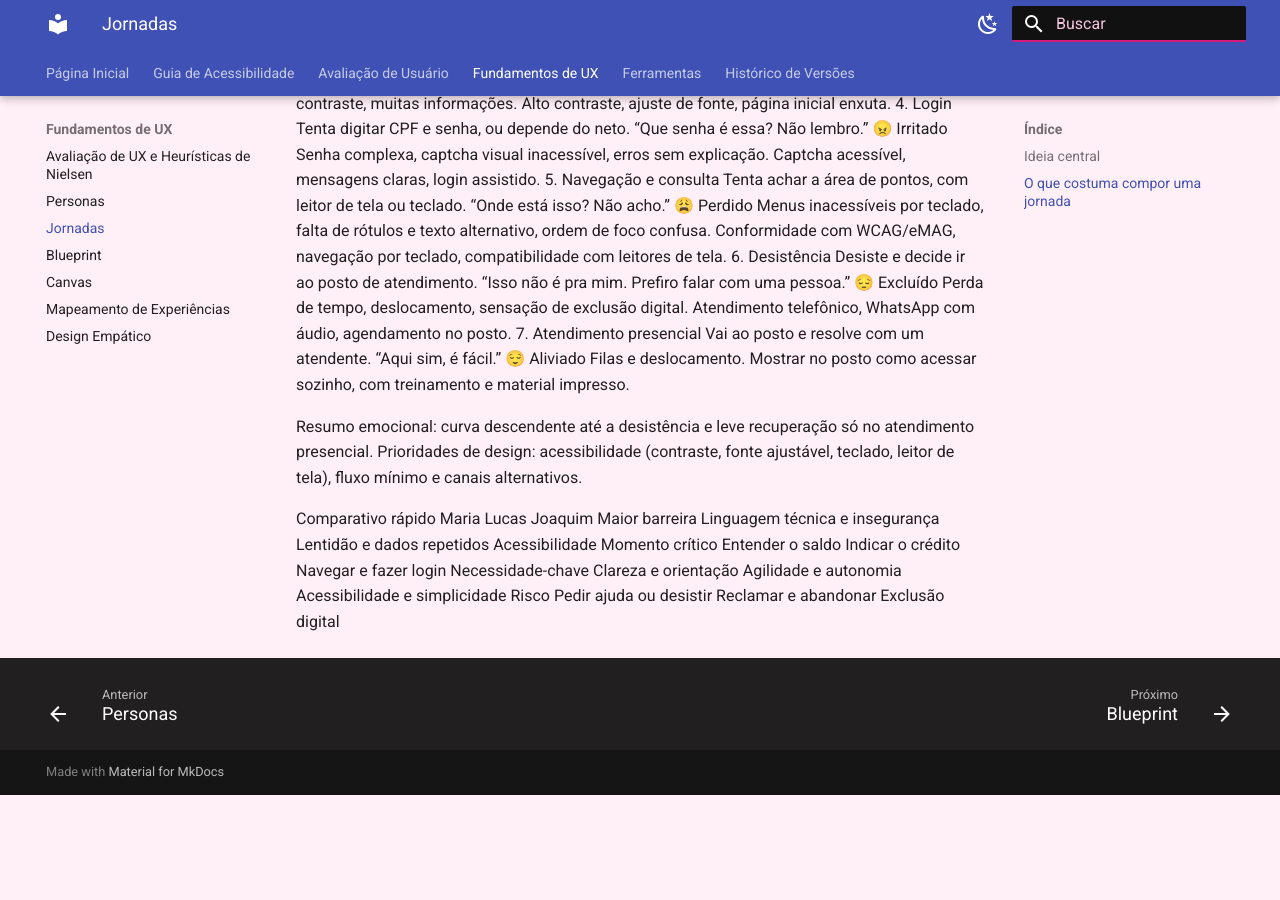
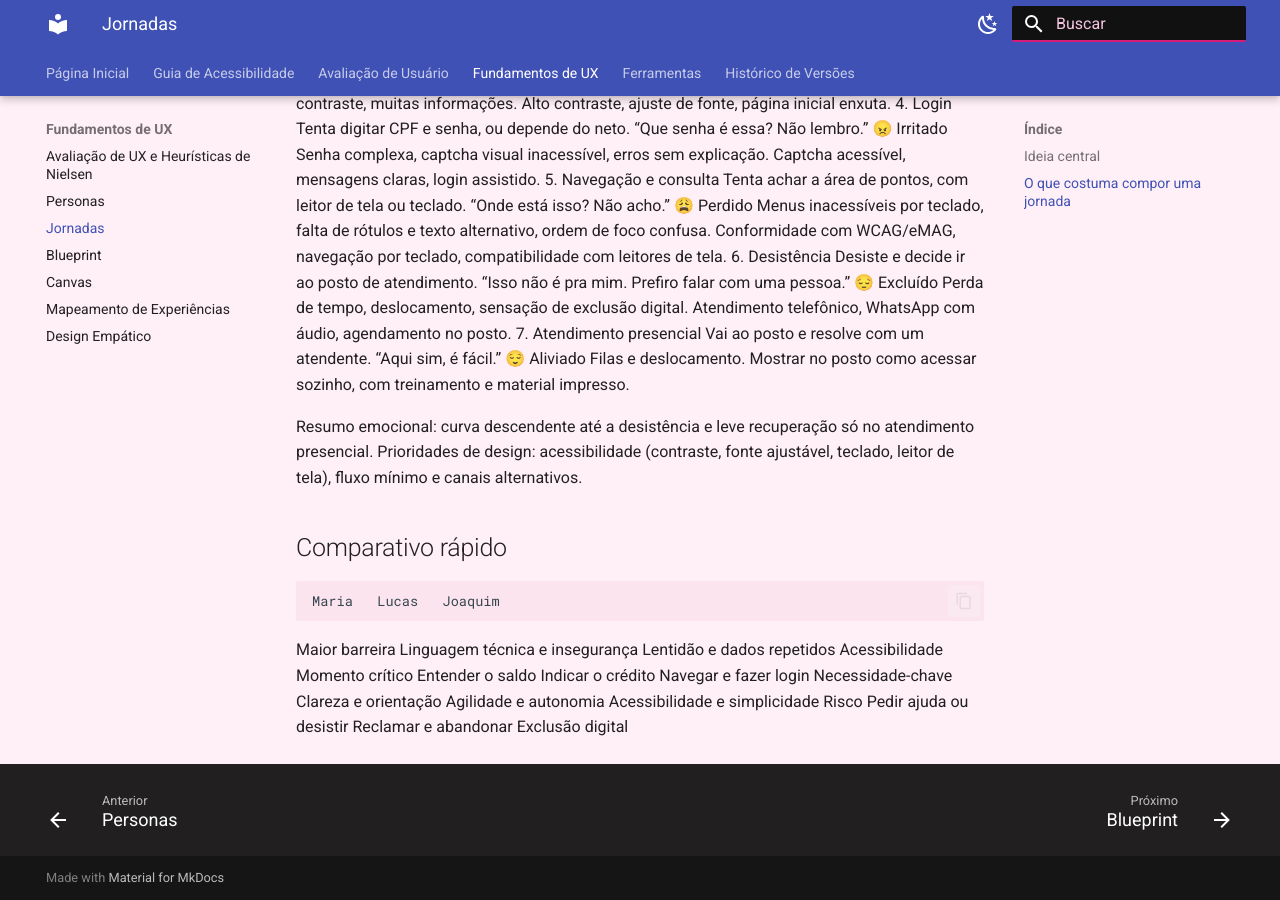
Before and after one commit to UnB-IHC/IHC_2026.2_Grupo01, an MkDocs documentation site: the page built from docs/ux/jornadas.md, in a window 1280 px wide and 900 px high, scrolled down 2798 px. Built offline with MkDocs 1.6.1 and Material for MkDocs 9.7.7, drawn with Linux system fonts in a browser that asks for light colours; before the commit the page ends 3593 px from its top, so only the background shows below that.

```diff
--- a/docs/ux/jornadas.md
+++ b/docs/ux/jornadas.md
@@ -1,11 +1,11 @@
-#O que são Jornadas em IHC?
+# O que são Jornadas em IHC?
 Em Interação Humano-Computador (IHC), jornada (ou jornada do usuário, user journey) é a sequência de etapas, ações, pensamentos e emoções pelas quais uma pessoa passa ao tentar atingir um objetivo usando um produto, sistema ou serviço, do primeiro contato até a conclusão da tarefa (e, muitas vezes, depois dela).
 
-##Ideia central
+## Ideia central
 
 Em vez de olhar para uma tela ou funcionalidade isolada, a jornada olha para a experiência completa ao longo do tempo. Por exemplo, a jornada de alguém que quer pedir comida por um aplicativo inclui: descobrir o app, instalar, criar conta, escolher o restaurante, montar o pedido, pagar, acompanhar a entrega, receber e avaliar.
 
-##O que costuma compor uma jornada
+## O que costuma compor uma jornada
 Persona ou usuário: quem vive a jornada.
 Objetivo: o que a pessoa quer alcançar.
 Etapas: fases do processo (ex.: descoberta, consideração, uso, suporte).
@@ -26,10 +26,10 @@ Jornada x fluxo de usuário
 Fluxo de usuário (user flow): foca nos caminhos e decisões dentro do sistema (telas, cliques, condições).
 Jornada: tem escopo mais amplo, incluindo o contexto, os sentimentos e os momentos fora do sistema.
 
-#Jornadas no Nota Legal
+# Jornadas no Nota Legal
 As seguintes jornadas foram elaboradas considerando as personas propostas no capítulo anterior.
 
-##Jornada 1: Maria das Graças (persona primária)
+## Jornada 1: Maria das Graças (persona primária)
 
 Objetivo: consultar o saldo de pontos e abater o valor do IPVA do carro.
 Contexto: acessa pelo celular, em casa, duas vezes ao ano, geralmente perto do vencimento do IPVA.
@@ -46,7 +46,7 @@ Etapa	Ações	Pensamentos	Emoção	Dores	Oportunidades
 Resumo emocional: começa neutra, cai nas etapas de login e entendimento do saldo e se recupera ao receber a confirmação.
 Prioridades de design: letras grandes, vocabulário simples, saldo em destaque, fluxo guiado, ajuda contextual.
 
-##Jornada 2: Lucas Ferreira (persona primária)
+## Jornada 2: Lucas Ferreira (persona primária)
 
 Objetivo: consultar pontos, indicar crédito para o IPTU e conferir se os estabelecimentos onde comprou estão cadastrados.
 Contexto: acessa pelo celular (modo mobile), com pressa, de forma autônoma.
@@ -63,7 +63,7 @@ Etapa	Ações	Pensamentos	Emoção	Dores	Oportunidades
 Resumo emocional: relativamente estável. A irritação surge com lentidão, travamentos e dados repetidos.
 Prioridades de design: agilidade, mobile-first, pré-preenchimento, poucos cliques, estabilidade.
 
-##Jornada 3: Seu Joaquim (persona secundária, acessibilidade)
+## Jornada 3: Seu Joaquim (persona secundária, acessibilidade)
 
 Objetivo: consultar a quantidade de pontos.
 Contexto: tenta em casa, com ajuda eventual dos netos, e acaba recorrendo ao atendimento presencial.
@@ -80,7 +80,7 @@ Etapa	Ações	Pensamentos	Emoção	Dores	Oportunidades
 Resumo emocional: curva descendente até a desistência e leve recuperação só no atendimento presencial.
 Prioridades de design: acessibilidade (contraste, fonte ajustável, teclado, leitor de tela), fluxo mínimo e canais alternativos.
 
-Comparativo rápido
+## Comparativo rápido
 	Maria	Lucas	Joaquim
 Maior barreira	Linguagem técnica e insegurança	Lentidão e dados repetidos	Acessibilidade
 Momento crítico	Entender o saldo	Indicar o crédito	Navegar e fazer login
```
